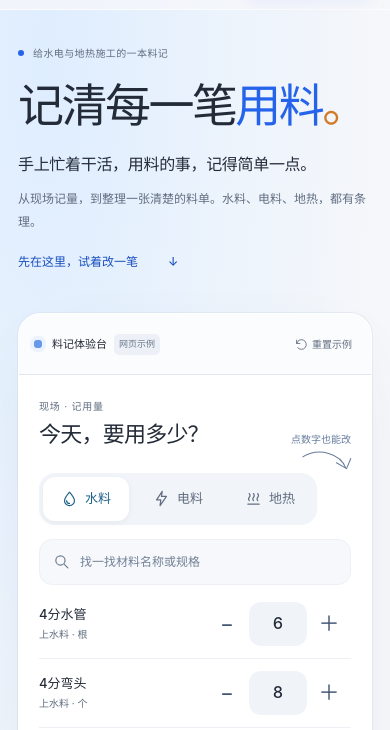
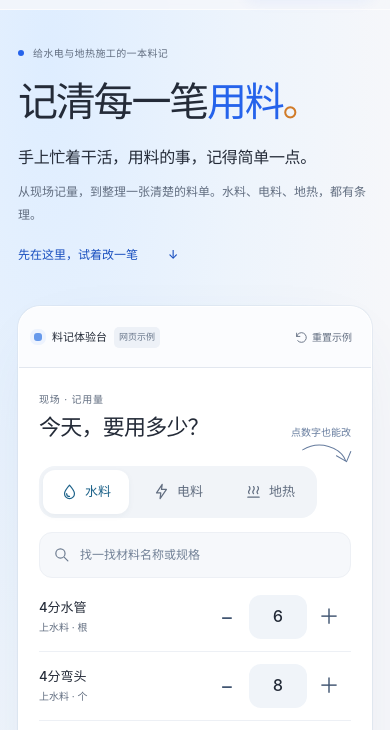
Before and after one commit to FrostNova233/liaoji-site, a website: page index.html in a window 390 px wide. Shown: the part 59-789 px from the top of the page. Drawn offline with Linux system fonts and the light colour scheme.

Commit message:
Keep mobile headline words together

```diff
--- a/style.css
+++ b/style.css
@@ -231,8 +231,8 @@ h1 { font-size: clamp(42px, 4.7vw, 66px); letter-spacing: -.055em; line-height:
   .button-small { font-size: 11px; padding-inline: 13px; gap: 10px; }
   .hero { padding-top: 35px; }
   .hero-intro { grid-template-columns: 1fr; gap: 20px; margin-bottom: 28px; }
-  h1 { font-size: 46px; line-height: 1.18; }
-  .title-last { display: inline; }
+  h1 { font-size: 40px; line-height: 1.18; }
+  .title-last { display: inline-block; }
   .hero-intro .eyebrow { font-size: 10px; margin-bottom: 17px; }
   .hero-aside { padding: 0; border: 0; }
   .hero-aside > p { font-size: 16px; margin: 0 0 10px; }
```
